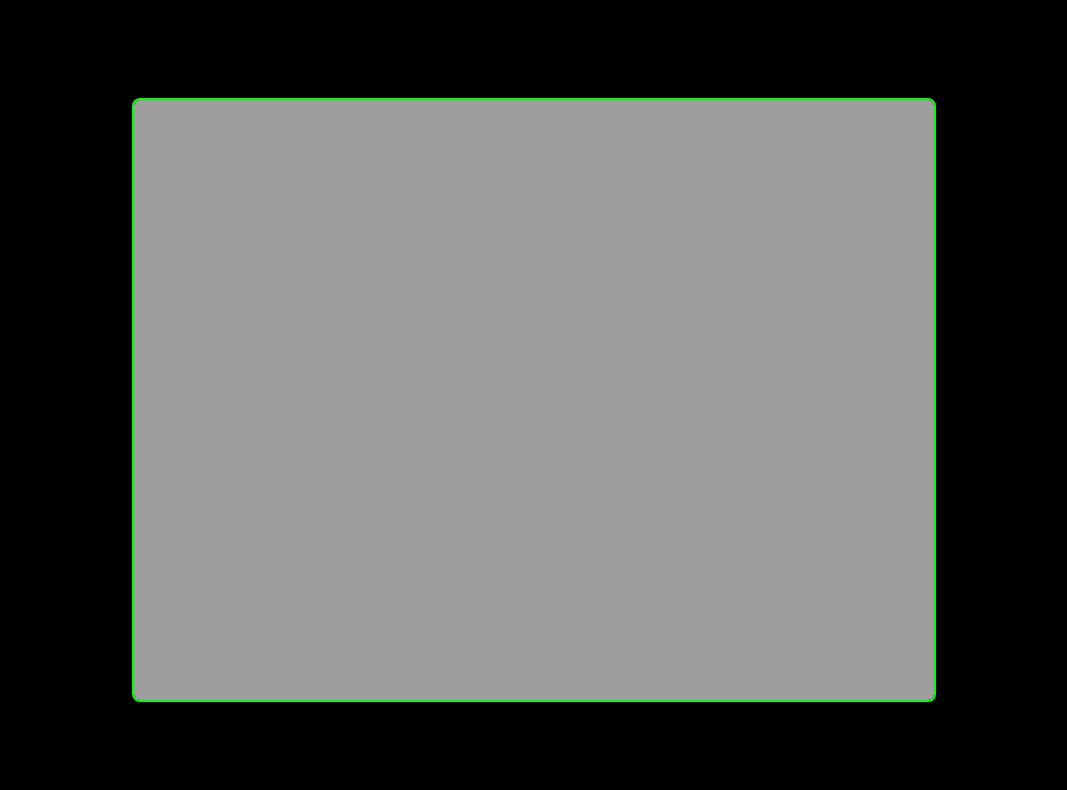
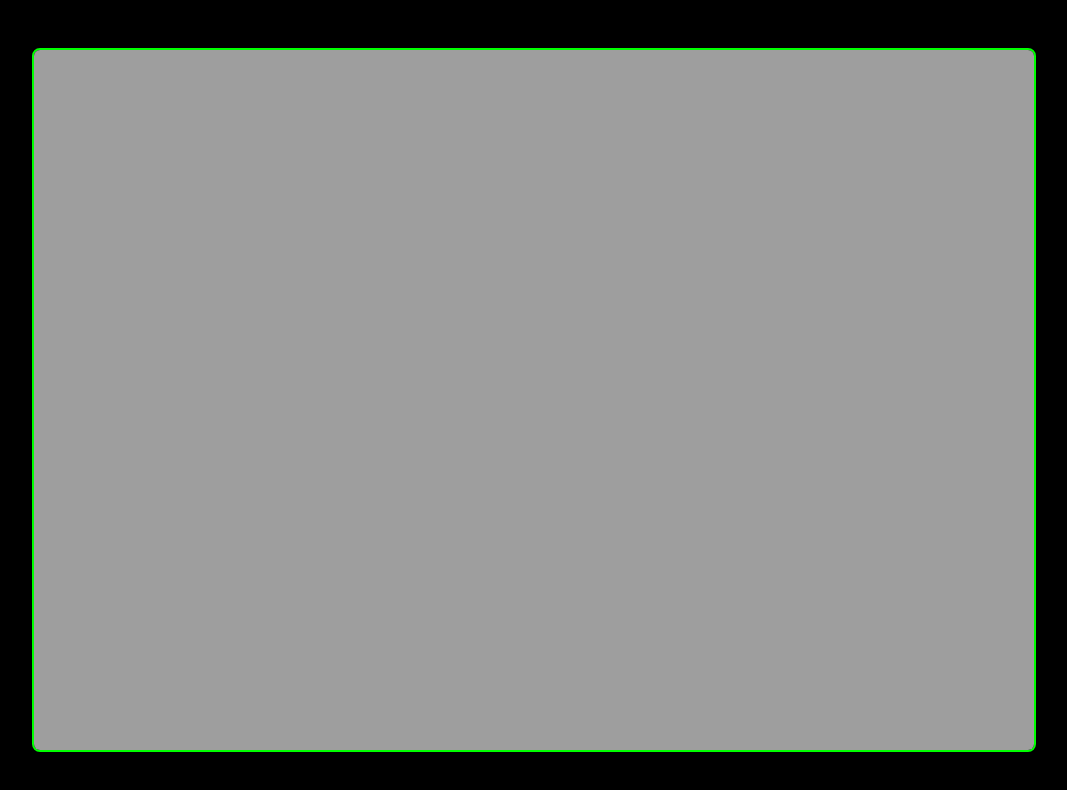
Before and after one commit to danaa/OperationRisingLion, a plain HTML site: page index.html in a window 1280 px wide. Shown: the whole page, without its empty margins (106-1173 px from the left). Drawn offline with Linux system fonts and the light colour scheme.

Commit message:
adjust size

```diff
--- a/index.html
+++ b/index.html
@@ -40,7 +40,7 @@
     </style>
 </head>
 <body>
-    <canvas id="gameCanvas" width="800" height="600"></canvas>
+    <canvas id="gameCanvas" width="1000" height="700"></canvas>
     <script src="game.js"></script>
 </body>
 </html>
```
